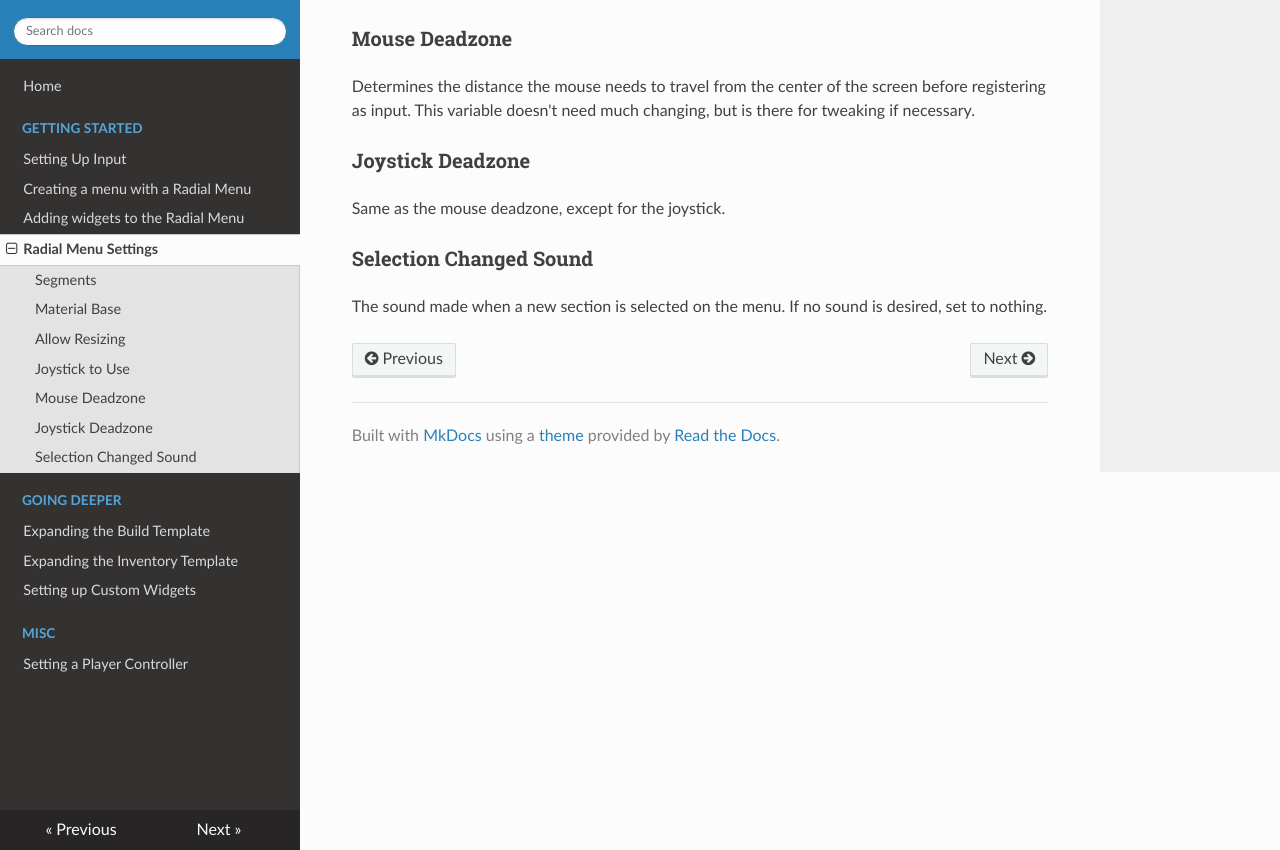
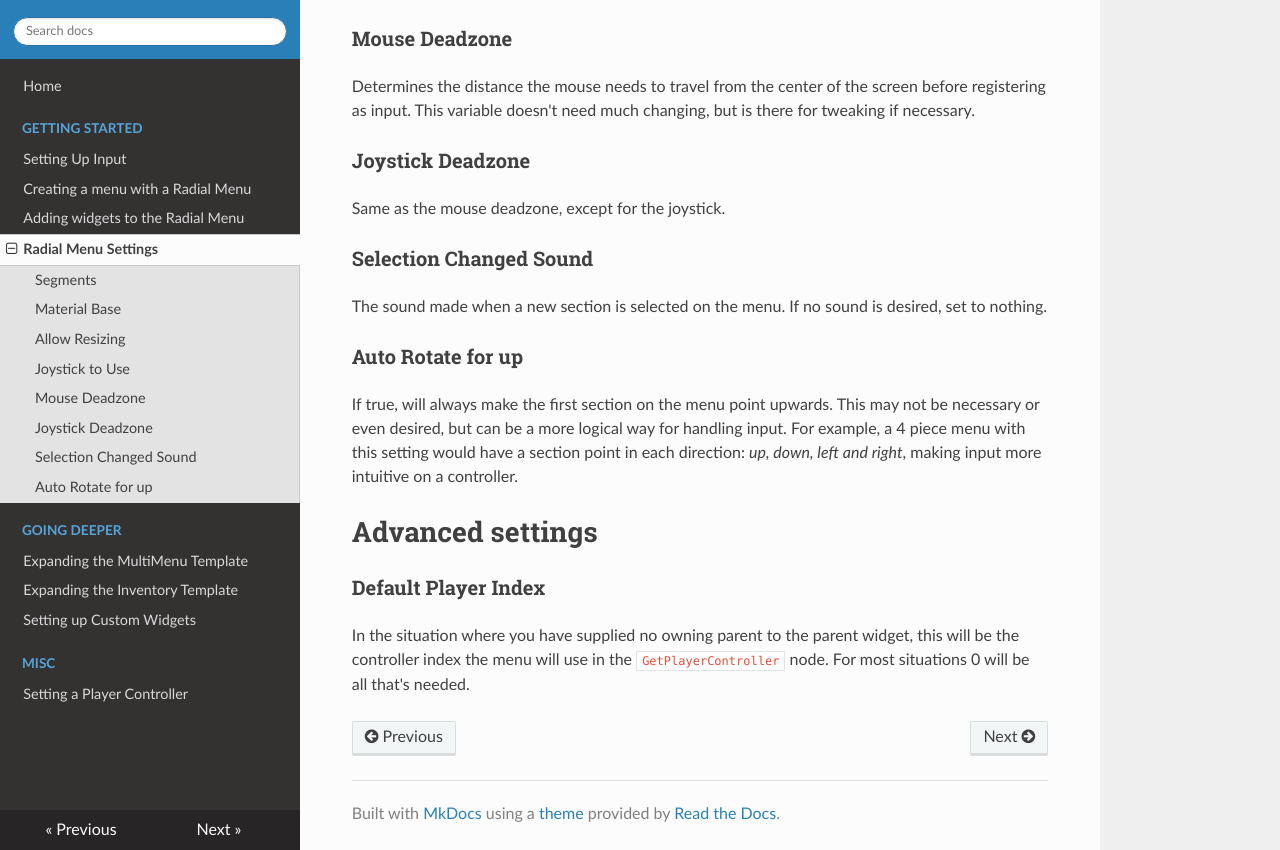
Before and after one commit to DeepFriedCircuits/GenericRadialMenus, an MkDocs documentation site: the page built from docs/GettingStarted/RadialMenuSettings.md, in a window 1280 px wide and 900 px high, scrolled down 874 px, cut to the strip 50-900 px from the top of the window. Built offline with MkDocs 1.6.1, drawn with Linux system fonts in a browser that asks for light colours; nearby versions of some CDN libraries.

Commit message:
updating docs

```diff
--- a/docs/GettingStarted/RadialMenuSettings.md
+++ b/docs/GettingStarted/RadialMenuSettings.md
@@ -2,7 +2,7 @@
 
 The radial menus have multiple settings for you to tweak and use.
 
-[![Image from Gyazo](https://i.gyazo.com/6fcd498ec65e9d8f1875d76a61a608db.png)](https://gyazo.com/6fcd498ec65e9d8f1875d76a61a608db)
+[![Image from Gyazo](https://i.gyazo.com/088467f99d0e8d383af9aa571b86e87b.png)](https://gyazo.com/088467f99d0e8d383af9aa571b86e87b.png)
 
 ###Segments
 
@@ -34,3 +34,18 @@ Same as the mouse deadzone, except for the joystick.
 
 The sound made when a new section is selected on the menu.
 If no sound is desired, set to nothing.
+
+###Auto Rotate for up
+
+If true, will always make the first section on the menu point upwards.
+This may not be necessary or even desired, but can be a more logical way for handling input.
+For example, a 4 piece menu with this setting would have a section point in each direction:
+_up, down, left and right_, making input more intuitive on a controller.
+
+# Advanced settings
+
+###Default Player Index
+
+In the situation where you have supplied no owning parent to the parent widget,
+this will be the controller index the menu will use in the `GetPlayerController`
+node. For most situations 0 will be all that's needed.
--- a/mkdocs.yml
+++ b/mkdocs.yml
@@ -8,7 +8,7 @@ nav:
         - Adding widgets to the Radial Menu: GettingStarted/Adding_widgets_to_the_Radial_Menu.md
         - Radial Menu Settings: GettingStarted/RadialMenuSettings.md
     - Going Deeper:
-        - Expanding the Build Template: GoingDeeper/extending_build_template.md
+        - Expanding the MultiMenu Template: GoingDeeper/extending_build_template.md
         - Expanding the Inventory Template: GoingDeeper/extending_inventory.md
         - Setting up Custom Widgets: GoingDeeper/custom_widgets.md
     - Misc:
```
Also changed, not shown: docs/GettingStarted/Setting_up_Input.md (+9 -3 lines), docs/GoingDeeper/extending_build_template.md (+1 -1 lines).
